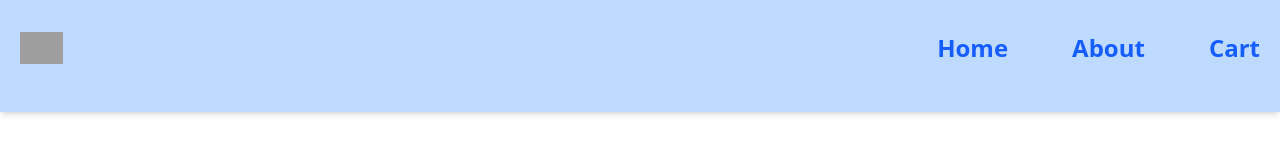
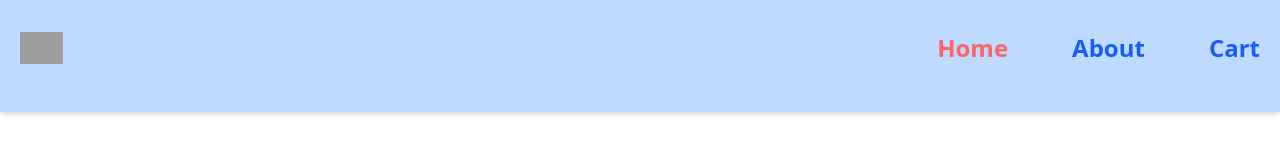
Before and after one commit to Kishinskiy/tutorial_shop, a React (Vite) app: page / in a window 1280 px wide. Shown: the top 156 px of the page. Built offline with nearby package versions, Linux system fonts and the light colour scheme; grey boxes are pictures that could not be loaded.

Commit message:
set active link

```diff
--- a/src/UI/NavLinkMenu.jsx
+++ b/src/UI/NavLinkMenu.jsx
@@ -2,6 +2,6 @@ import {NavLink} from "react-router-dom";
 
 export default function NavLinkMenu({ to, children }) {
     return (
-        <NavLink className="text-2xl font-semibold text-blue-600 hover:text-red-500" to={to}>{children}</NavLink>
+        <NavLink className={({isActive}) => isActive ? "text-2xl font-semibold text-red-400 hover:text-red-500" : "text-2xl font-semibold text-blue-600 hover:text-red-500"} to={to}>{children}</NavLink>
     )
 }
```
